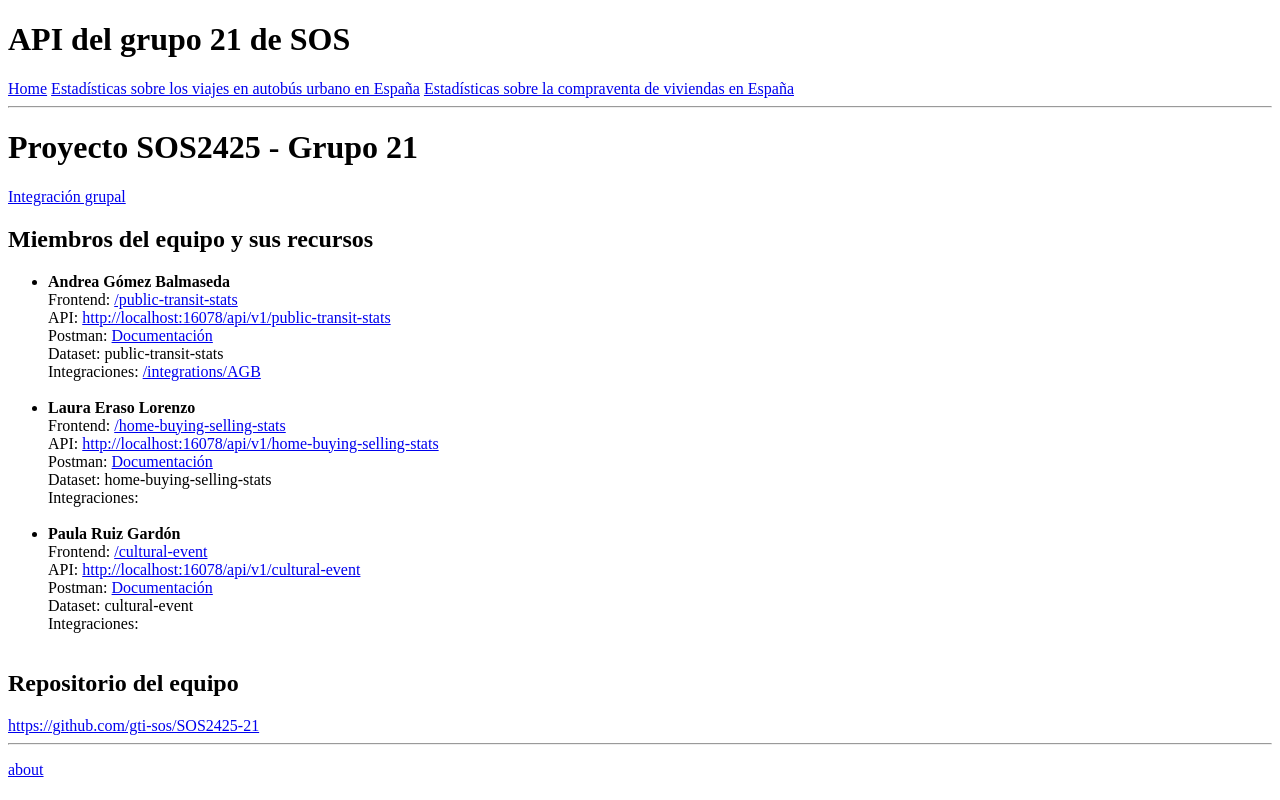
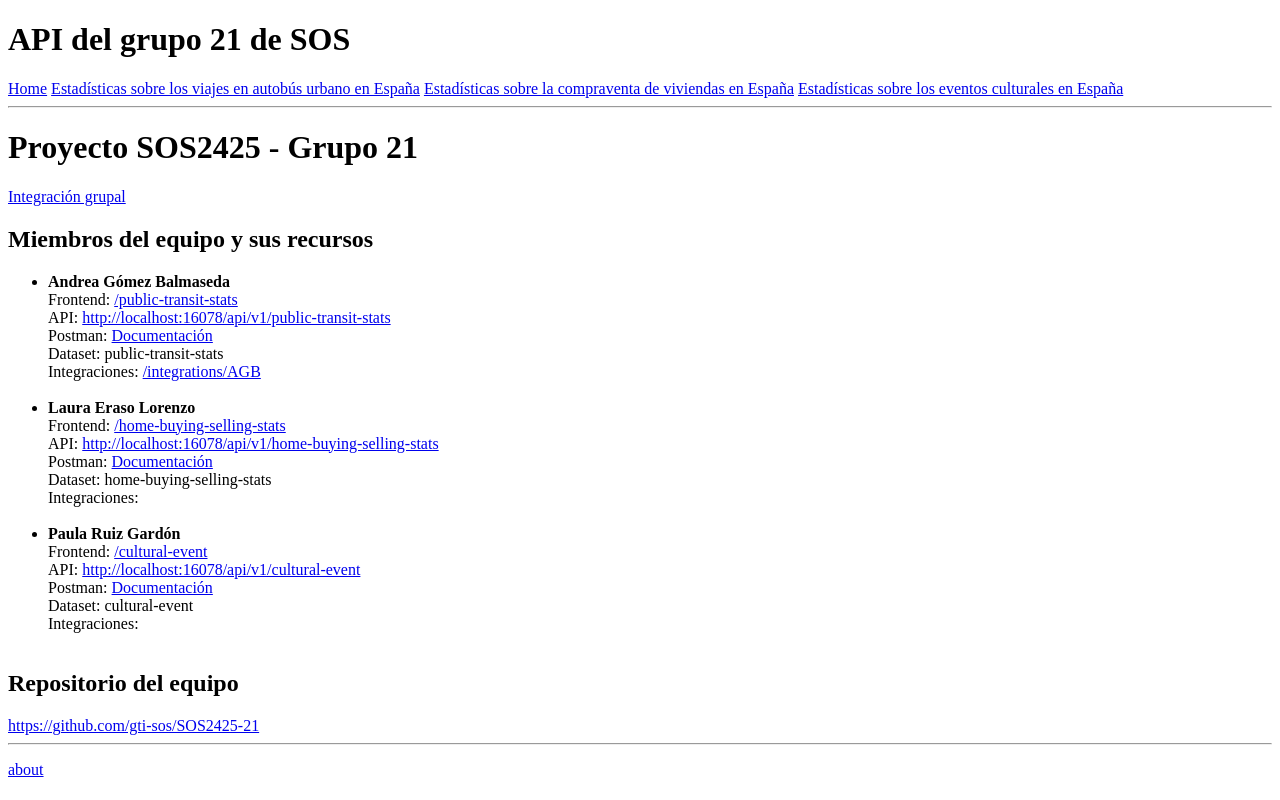
Before and after one commit to gti-sos/SOS2425-21, a SvelteKit app in the folder src/front/: page / in a window 1280 px wide. Built offline with nearby package versions, Linux system fonts and the light colour scheme.

Commit message:
Added cultural-event at Header.svelte

```diff
--- a/src/front/src/routes/Header.svelte
+++ b/src/front/src/routes/Header.svelte
@@ -2,3 +2,4 @@
 <a href="/">Home</a>
 <a href="/public-transit-stats">Estadísticas sobre los viajes en autobús urbano en España</a>
 <a href="/home-buying-selling-stats">Estadísticas sobre la compraventa de viviendas en España</a>
+<a href="/cultural-event">Estadísticas sobre los eventos culturales en España</a>
```
